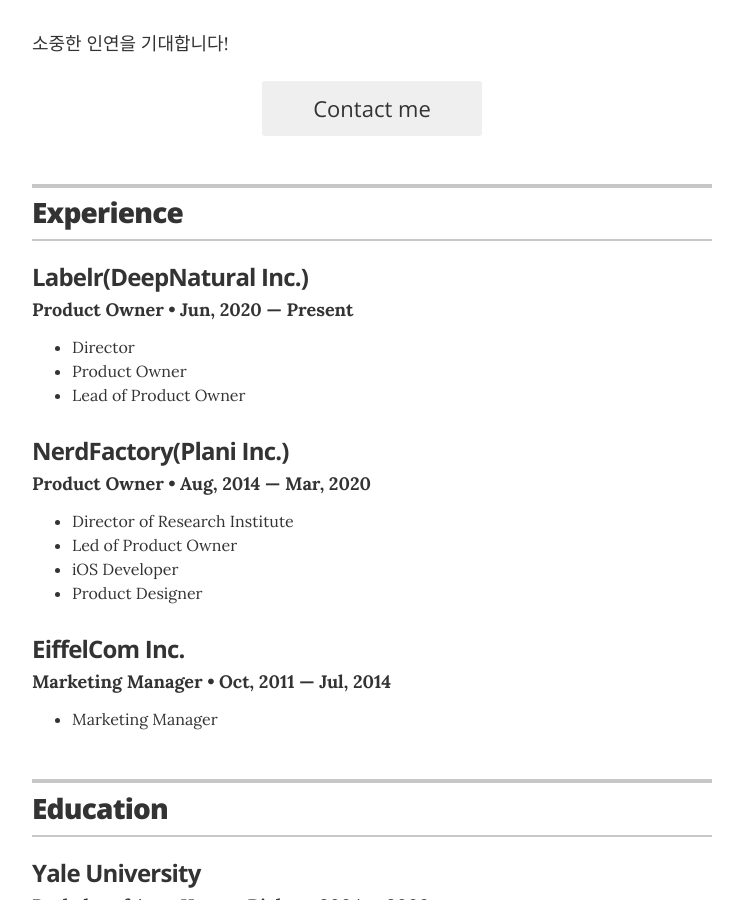
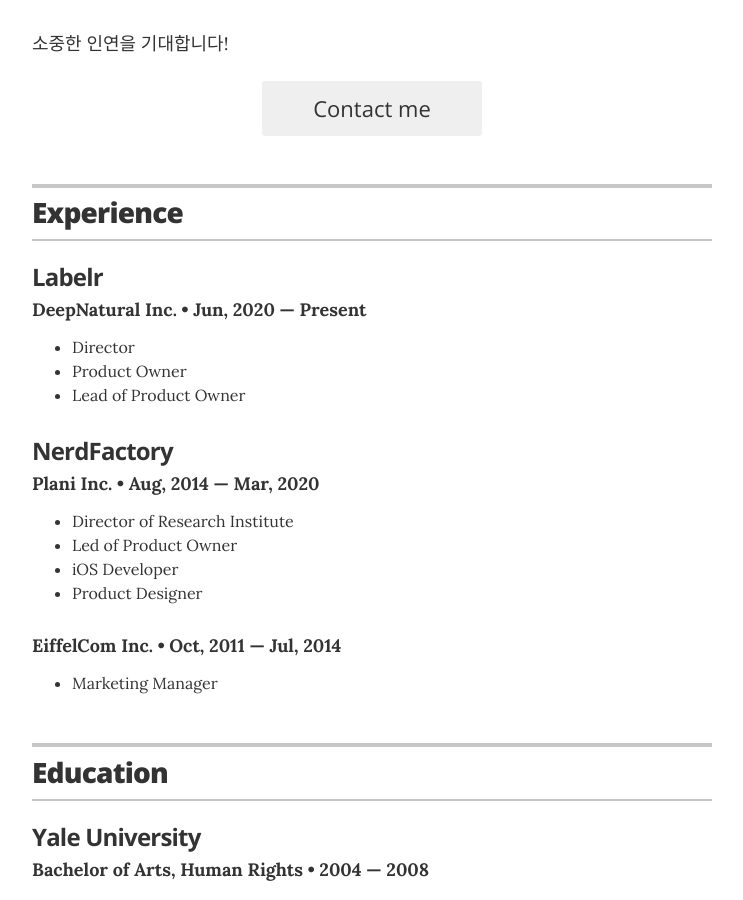
Before and after one commit to SeungbinBaik/SeungbinBaik.github.io, a Jekyll site: the page built from index.html, in a window 1280 px wide and 900 px high, scrolled down 848 px. Shown: the whole window, without its empty margins (268-1011 px from the left). Built offline with Jekyll 4.4.1, drawn with Linux system fonts in a browser that asks for light colours.

Commit message:
fix experience

```diff
--- a/_data/experience.yml
+++ b/_data/experience.yml
@@ -1,18 +1,18 @@
 # Jobs
 # VP of Global Communications
-- company: Labelr(DeepNatural Inc.)
-  position: Product Owner
+- company: Labelr
+  position: DeepNatural Inc.
   duration: Jun, 2020 &mdash; Present
   summary: <ul class="resume-item-list"><li>Director</li><li>Product Owner</li><li>Lead of Product Owner</li></ul>
 
 # Director of Digital Stratgy
-- company: NerdFactory(Plani Inc.)
-  position: Product Owner
+- company: NerdFactory
+  position: Plani Inc.
   duration:  Aug, 2014 &mdash; Mar, 2020
   summary: <ul class="resume-item-list"><li>Director of Research Institute</li><li>Led of Product Owner</li><li>iOS Developer</li><li>Product Designer</li></ul>
 
 # Communications Coordinator
-- company: EiffelCom Inc.
-  position: Marketing Manager
+- company:
+  position: EiffelCom Inc.
   duration:   Oct, 2011  &mdash; Jul, 2014
   summary: <ul class="resume-item-list"><li>Marketing Manager</li>
```
